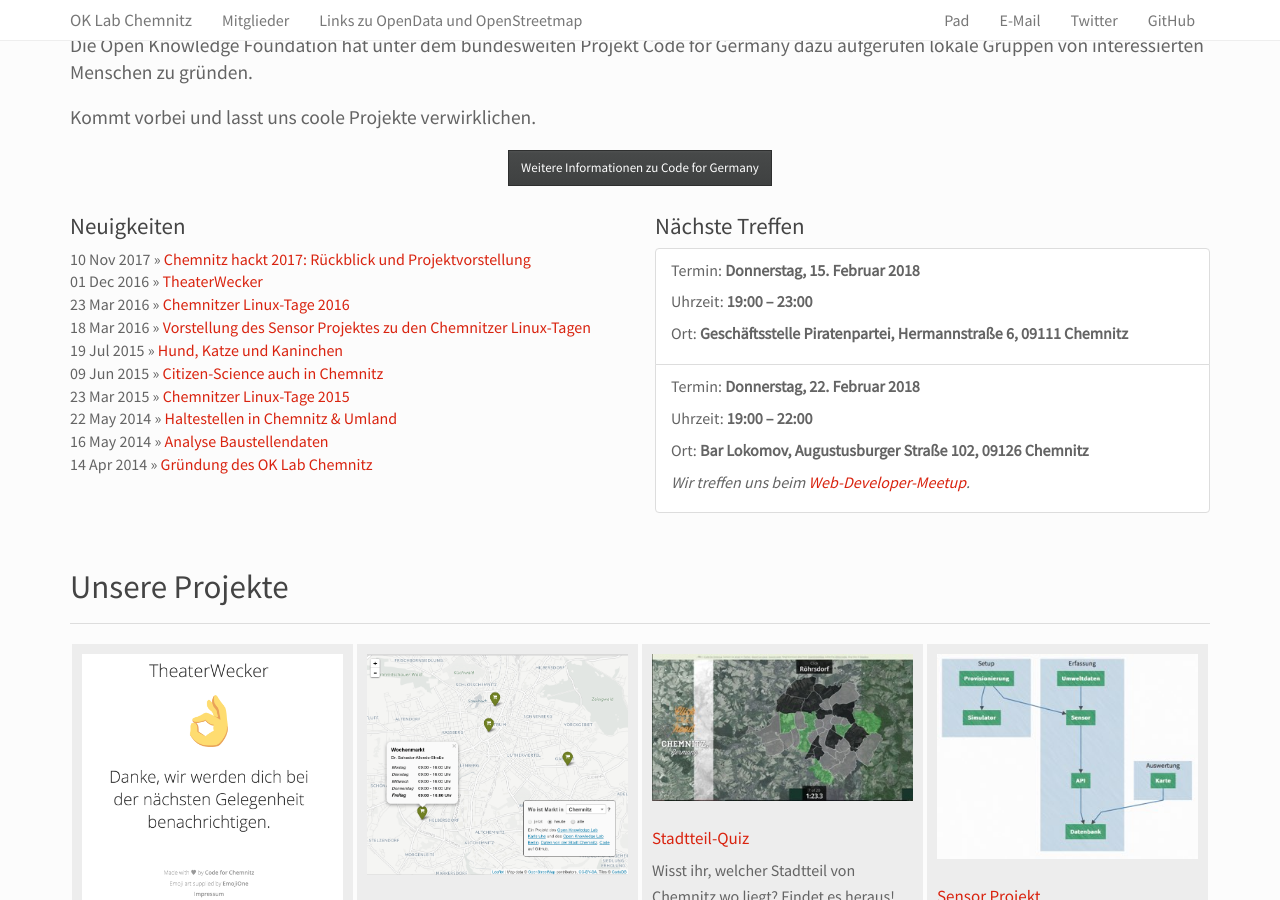
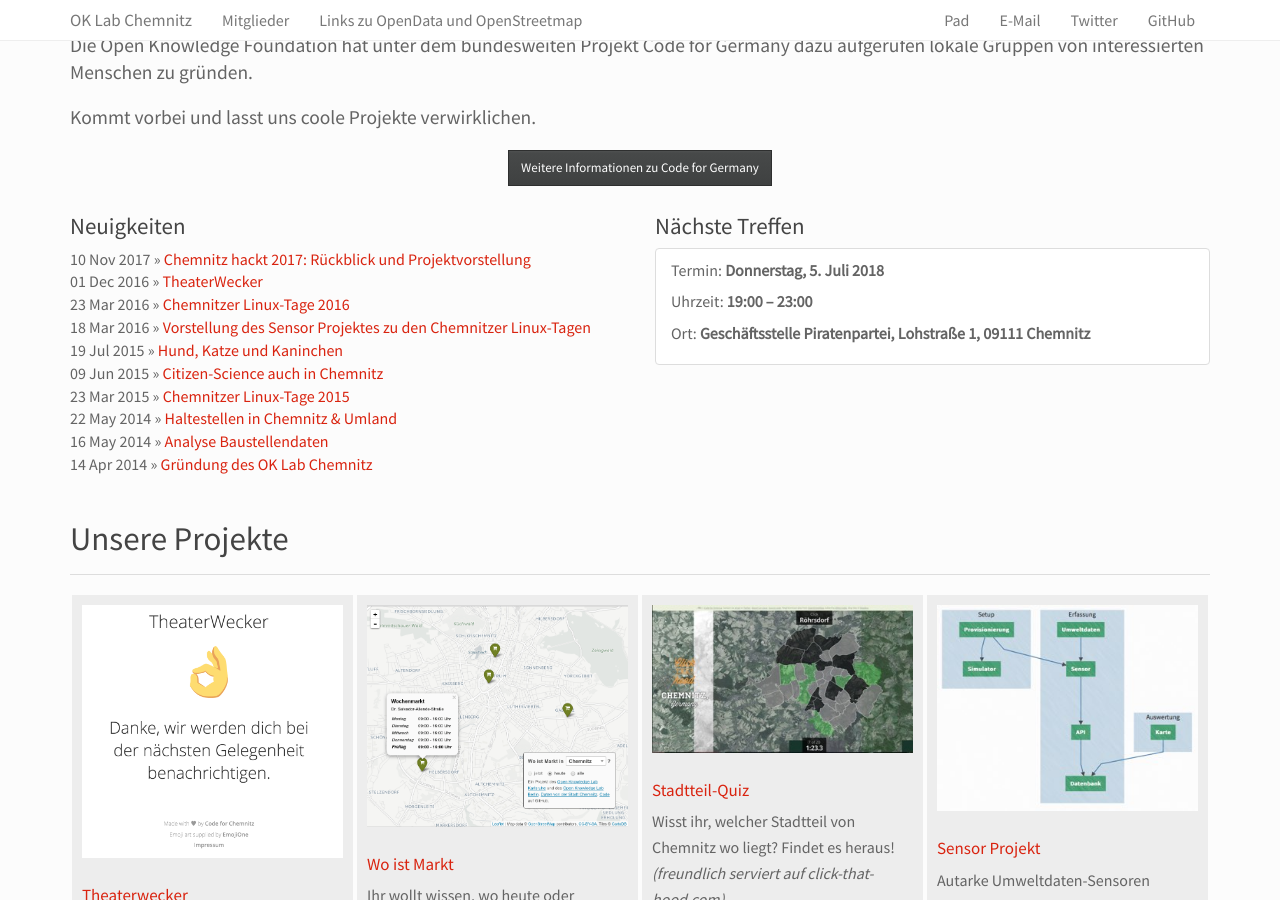
Before and after one commit to CodeforChemnitz/codeforchemnitz.github.io, a Jekyll site: the page built from index.html, in a window 1280 px wide and 900 px high, scrolled down 868 px. Built offline with Jekyll 4.4.1, drawn with Linux system fonts in a browser that asks for light colours.

Commit message:
update treffen

```diff
--- a/_data/treffen.yml
+++ b/_data/treffen.yml
@@ -5,14 +5,14 @@
 #  more: Wir treffen uns beim <a href="https://www.meetup.com/de-DE/Web-Developer-Chemnitz/">Web-Developer-Meetup</a>.
 
 - day: Donnerstag
-  day-nr: 15
-  month: Februar 2018
+  day-nr: 05
+  month: Juli 2018
   time: "19:00 – 23:00"
-  location: Geschäftsstelle Piratenpartei, Hermannstraße 6, 09111 Chemnitz
+  location: Geschäftsstelle Piratenpartei, Lohstraße 1, 09111 Chemnitz
 
-- day: Donnerstag
-  day-nr: 22
-  month: Februar 2018
-  time: "19:00 – 22:00"
-  location: Bar Lokomov, Augustusburger Straße 102, 09126 Chemnitz
-  more: Wir treffen uns beim <a href="https://www.meetup.com/de-DE/Web-Developer-Chemnitz/">Web-Developer-Meetup</a>.
+#- day: Donnerstag
+#  day-nr: 22
+#  month: Februar 2018
+#  time: "19:00 – 22:00"
+#  location: Bar Lokomov, Augustusburger Straße 102, 09126 Chemnitz
+#  more: Wir treffen uns beim <a href="https://www.meetup.com/de-DE/Web-Developer-Chemnitz/">Web-Developer-Meetup</a>.
```
